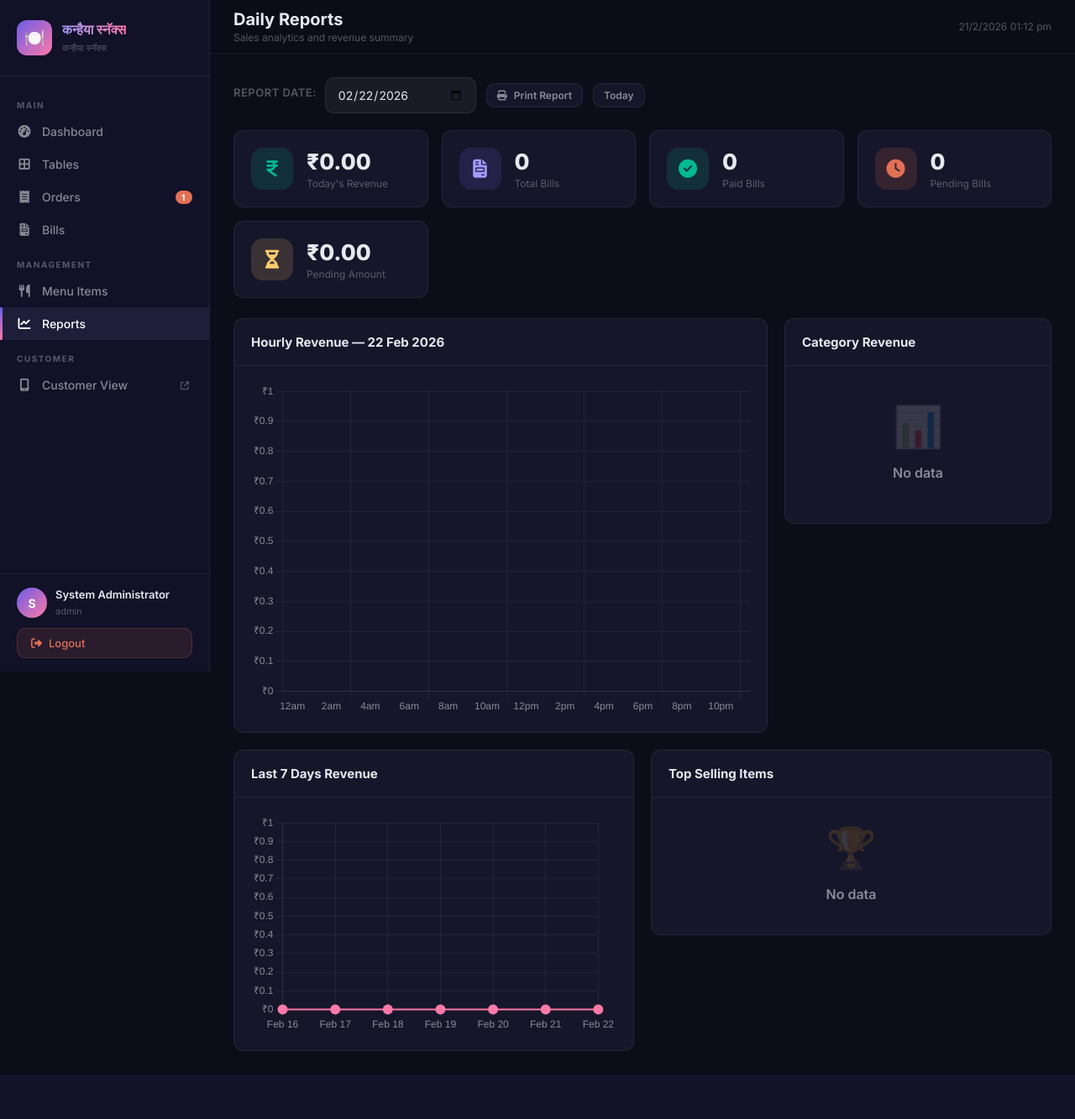
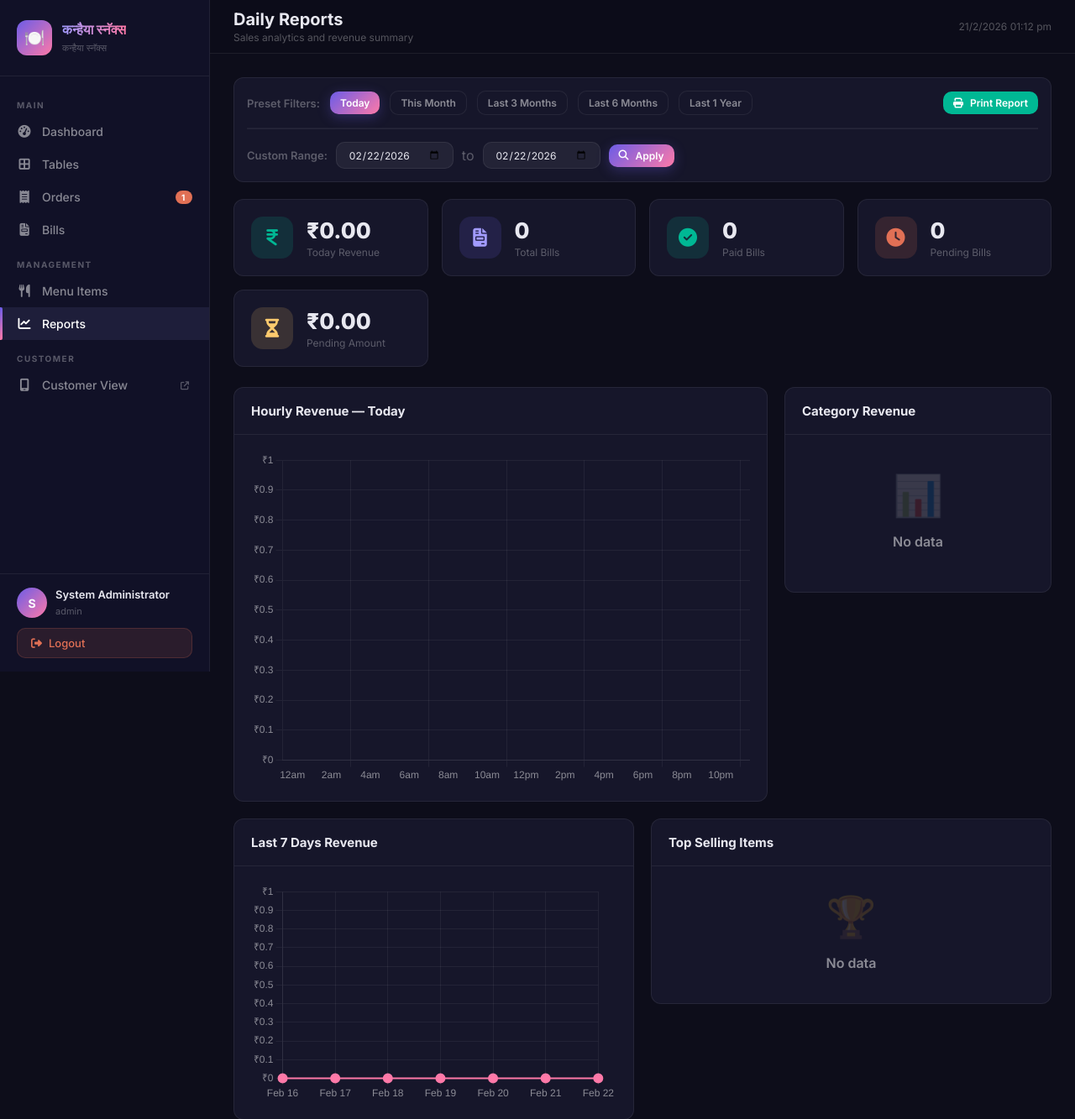
Before and after one commit to prajakta890/snacks-management-system, a PHP site: page /snacks-management-system/admin/reports.php in a window 1280 px wide. Shown: the top 1333 px of the page at 84% size. Before the commit the page ends 1280 px from the top, so only its background shows below. Run offline with PHP 8.4, Linux system fonts and the light colour scheme; a user stored in the database is signed in; data comes from the database, SQL or seed files in the repository; tables that the repository leaves empty hold one stand-in row (values such as "Sample post").

Commit message:
added date filter for report

```diff
--- a/admin/reports.php
+++ b/admin/reports.php
@@ -6,9 +6,20 @@ $pageTitle = 'Daily Reports';
 $pageSubtitle = 'Sales analytics and revenue summary';
 $activePage = 'reports';
 
-$date = sanitize($_GET['date'] ?? date('Y-m-d'));
+$startDate = sanitize($_GET['start'] ?? date('Y-m-d'));
+$endDate = sanitize($_GET['end'] ?? date('Y-m-d'));
 
-// Today's summary
+// For UI labeling
+if ($startDate === $endDate) {
+    if ($startDate === date('Y-m-d')) $dateLabel = "Today";
+    else $dateLabel = date('d M Y', strtotime($startDate));
+} else {
+    $dateLabel = date('d M Y', strtotime($startDate)) . " - " . date('d M Y', strtotime($endDate));
+}
+
+$isMultiDay = ($startDate !== $endDate);
+
+// Summary
 $summary = db()->fetchOne("
     SELECT
         COUNT(*) as total_bills,
@@ -16,16 +27,36 @@ $summary = db()->fetchOne("
         COALESCE(SUM(CASE WHEN payment_status='paid' THEN 1 ELSE 0 END),0) as paid_count,
         COALESCE(SUM(CASE WHEN payment_status IN('initiated','pending') THEN 1 ELSE 0 END),0) as pending_count,
         COALESCE(SUM(CASE WHEN payment_status IN('initiated','pending') THEN total_amount ELSE 0 END),0) as pending_amount
-    FROM bills WHERE DATE(created_at)=?", [$date]);
+    FROM bills WHERE DATE(created_at) >= ? AND DATE(created_at) <= ?", [$startDate, $endDate]);
 
-// Hourly revenue for chart
-$hourly = db()->fetchAll("
-    SELECT HOUR(created_at) as hr, COALESCE(SUM(total_amount),0) as total
-    FROM bills WHERE DATE(created_at)=? AND payment_status='paid'
-    GROUP BY HOUR(created_at) ORDER BY hr", [$date]);
+// Chart Data (Hourly if 1 day, Daily if multi-day)
+$chartData = [];
+$chartLabels = [];
+$chartTitle = "Revenue Trend";
 
-$hourlyData = array_fill(0, 24, 0);
-foreach ($hourly as $h) { $hourlyData[$h['hr']] = floatval($h['total']); }
+if (!$isMultiDay) {
+    $chartTitle = "Hourly Revenue — " . $dateLabel;
+    $hourly = db()->fetchAll("
+        SELECT HOUR(created_at) as hr, COALESCE(SUM(total_amount),0) as total
+        FROM bills WHERE DATE(created_at)=? AND payment_status='paid'
+        GROUP BY HOUR(created_at) ORDER BY hr", [$startDate]);
+    $hourlyMap = array_fill(0, 24, 0);
+    foreach ($hourly as $h) { $hourlyMap[$h['hr']] = floatval($h['total']); }
+    $chartData = array_values($hourlyMap);
+    for($i=0; $i<24; $i++) {
+        $chartLabels[] = $i===0?'12am':($i<12?$i.'am':($i===12?'12pm':($i-12).'pm'));
+    }
+} else {
+    $chartTitle = "Daily Revenue Trend";
+    $daily = db()->fetchAll("
+        SELECT DATE(created_at) as dt, COALESCE(SUM(total_amount),0) as total
+        FROM bills WHERE DATE(created_at) >= ? AND DATE(created_at) <= ? AND payment_status='paid'
+        GROUP BY DATE(created_at) ORDER BY dt", [$startDate, $endDate]);
+    foreach ($daily as $d) {
+        $chartLabels[] = date('d M', strtotime($d['dt']));
+        $chartData[] = floatval($d['total']);
+    }
+}
 
 // Category revenue
 $catRevenue = db()->fetchAll("
@@ -35,8 +66,8 @@ $catRevenue = db()->fetchAll("
     JOIN menu_categories mc ON mi.category_id=mc.id
     JOIN orders o ON oi.order_id=o.id
     JOIN bills b ON b.order_id=o.id
-    WHERE DATE(b.created_at)=? AND b.payment_status='paid'
-    GROUP BY mc.id ORDER BY total DESC", [$date]);
+    WHERE DATE(b.created_at) >= ? AND DATE(b.created_at) <= ? AND b.payment_status='paid'
+    GROUP BY mc.id ORDER BY total DESC", [$startDate, $endDate]);
 
 // Top Items
 $topItems = db()->fetchAll("
@@ -45,8 +76,8 @@ $topItems = db()->fetchAll("
     JOIN menu_items mi ON oi.menu_item_id=mi.id
     JOIN orders o ON oi.order_id=o.id
     JOIN bills b ON b.order_id=o.id
-    WHERE DATE(b.created_at)=? AND b.payment_status='paid'
-    GROUP BY mi.id ORDER BY qty DESC LIMIT 10", [$date]);
+    WHERE DATE(b.created_at) >= ? AND DATE(b.created_at) <= ? AND b.payment_status='paid'
+    GROUP BY mi.id ORDER BY qty DESC LIMIT 10", [$startDate, $endDate]);
 
 // Last 7 days
 $weekly = db()->fetchAll("
@@ -58,13 +89,29 @@ include __DIR__ . '/partials/header.php';
 ?>
 
 <!-- Date Selector -->
-<div style="display:flex;align-items:center;gap:12px;margin-bottom:20px;flex-wrap:wrap">
-    <div class="form-group" style="margin:0;display:flex;align-items:center;gap:10px">
-        <label style="color:var(--text-muted);font-size:13px;white-space:nowrap">Report Date:</label>
-        <input type="date" class="form-control" id="reportDate" value="<?= $date ?>" max="<?= date('Y-m-d') ?>" style="width:180px" onchange="window.location.href='reports.php?date='+this.value">
+<div class="card" style="margin-bottom:20px; padding:15px">
+    <div style="display:flex;align-items:center;gap:12px;flex-wrap:wrap">
+        <label style="color:var(--text-muted);font-size:13px;font-weight:600">Preset Filters:</label>
+        <a href="reports.php?start=<?= date('Y-m-d') ?>&end=<?= date('Y-m-d') ?>" class="topbar-btn <?= ($startDate==date('Y-m-d') && $endDate==date('Y-m-d'))?'btn-primary':'btn-secondary' ?> btn-sm">Today</a>
+
+        <a href="reports.php?start=<?= date('Y-m-01') ?>&end=<?= date('Y-m-t') ?>" class="topbar-btn <?= ($startDate==date('Y-m-01') && $endDate==date('Y-m-t'))?'btn-primary':'btn-secondary' ?> btn-sm">This Month</a>
+
+        <a href="reports.php?start=<?= date('Y-m-d', strtotime('-3 months')) ?>&end=<?= date('Y-m-d') ?>" class="topbar-btn <?= ($startDate==date('Y-m-d', strtotime('-3 months')) && $endDate==date('Y-m-d'))?'btn-primary':'btn-secondary' ?> btn-sm">Last 3 Months</a>
+
+        <a href="reports.php?start=<?= date('Y-m-d', strtotime('-6 months')) ?>&end=<?= date('Y-m-d') ?>" class="topbar-btn <?= ($startDate==date('Y-m-d', strtotime('-6 months')) && $endDate==date('Y-m-d'))?'btn-primary':'btn-secondary' ?> btn-sm">Last 6 Months</a>
+
+        <a href="reports.php?start=<?= date('Y-m-d', strtotime('-1 year')) ?>&end=<?= date('Y-m-d') ?>" class="topbar-btn <?= ($startDate==date('Y-m-d', strtotime('-1 year')) && $endDate==date('Y-m-d'))?'btn-primary':'btn-secondary' ?> btn-sm">Last 1 Year</a>
+
+        <button class="topbar-btn btn-success btn-sm" style="margin-left:auto" onclick="window.print()"><i class="fa fa-print"></i> Print Report</button>
     </div>
-    <button class="topbar-btn btn-secondary btn-sm" onclick="window.print()"><i class="fa fa-print"></i> Print Report</button>
-    <a href="reports.php?date=<?= date('Y-m-d') ?>" class="topbar-btn btn-secondary btn-sm">Today</a>
+    <hr style="border-color:var(--border);margin:15px 0">
+    <form method="GET" action="reports.php" style="display:flex;align-items:center;gap:10px;flex-wrap:wrap">
+        <label style="color:var(--text-muted);font-size:13px;white-space:nowrap;font-weight:600">Custom Range:</label>
+        <input type="date" name="start" class="form-control" value="<?= $startDate ?>" max="<?= date('Y-m-d') ?>" style="width:140px;height:32px;font-size:12px">
+        <span style="color:var(--text-muted)">to</span>
+        <input type="date" name="end" class="form-control" value="<?= $endDate ?>" max="<?= date('Y-m-d') ?>" style="width:140px;height:32px;font-size:12px">
+        <button type="submit" class="topbar-btn btn-primary btn-sm"><i class="fa fa-search"></i> Apply</button>
+    </form>
 </div>
 
 <!-- Summary Cards -->
@@ -73,7 +120,7 @@ include __DIR__ . '/partials/header.php';
         <div class="stat-icon green"><i class="fa fa-indian-rupee-sign"></i></div>
         <div class="stat-info">
             <h3><?= formatCurrency($summary['revenue']) ?></h3>
-            <p>Today's Revenue</p>
+            <p><?= $dateLabel ?> Revenue</p>
         </div>
     </div>
     <div class="stat-card">
@@ -107,10 +154,10 @@ include __DIR__ . '/partials/header.php';
 </div>
 
 <div class="row">
-    <!-- Hourly Chart -->
+    <!-- Revenue Trend Chart -->
     <div class="col" style="flex:2">
         <div class="card">
-            <div class="card-header"><h2>Hourly Revenue — <?= date('d M Y', strtotime($date)) ?></h2></div>
+            <div class="card-header"><h2><?= $chartTitle ?></h2></div>
             <div class="card-body"><canvas id="hourlyChart" height="200"></canvas></div>
         </div>
     </div>
@@ -177,15 +224,15 @@ include __DIR__ . '/partials/header.php';
 Chart.defaults.color = 'rgba(255,255,255,0.5)';
 Chart.defaults.borderColor = 'rgba(255,255,255,0.06)';
 
-// Hourly Chart
+// Hourly/Daily Revenue Chart
 const hourlyCtx = document.getElementById('hourlyChart');
 new Chart(hourlyCtx, {
     type: 'bar',
     data: {
-        labels: Array.from({length:24}, (_,i) => i===0?'12am': i<12?i+'am': i===12?'12pm':(i-12)+'pm'),
+        labels: <?= json_encode($chartLabels) ?>,
         datasets: [{
             label: 'Revenue (₹)',
-            data: <?= json_encode(array_values($hourlyData)) ?>,
+            data: <?= json_encode($chartData) ?>,
             backgroundColor: 'rgba(108,92,231,0.6)',
             borderColor: 'rgba(108,92,231,1)',
             borderWidth: 2,
```
